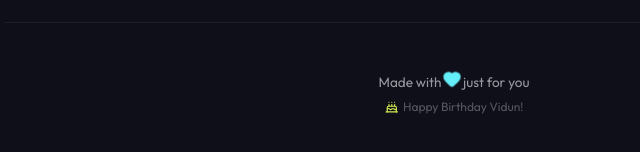
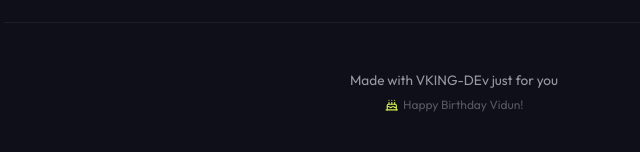
Before and after one commit to VISHWA69/Happy-Birthday-Vidun, a plain HTML site: page index.html in a window 1280 px wide. Shown: the part 4810-4962 px from the top of the page, 186-826 px from the left. Drawn offline with nearby package versions, Linux system fonts and the light colour scheme.

Commit message:
Update index.html

```diff
--- a/index.html
+++ b/index.html
@@ -194,7 +194,7 @@
 
   <!-- FOOTER -->
   <footer>
-    <p>Made with <span class="heart"><i data-lucide="heart"></i></span> just for you</p>
+    <p>Made with VKING-DEv just for you</p>
     <p style="margin-top:.5rem;font-size:.75rem;color:rgba(255,255,255,0.3)">
       <span class="footer-cake"><i data-lucide="cake"></i> Happy Birthday Vidun!</span>
     </p>
```
